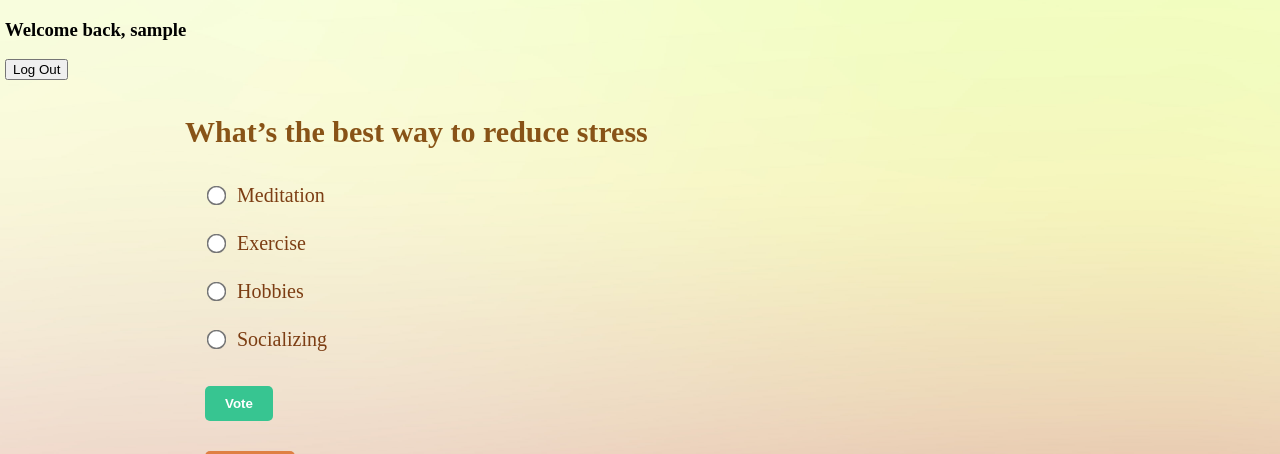
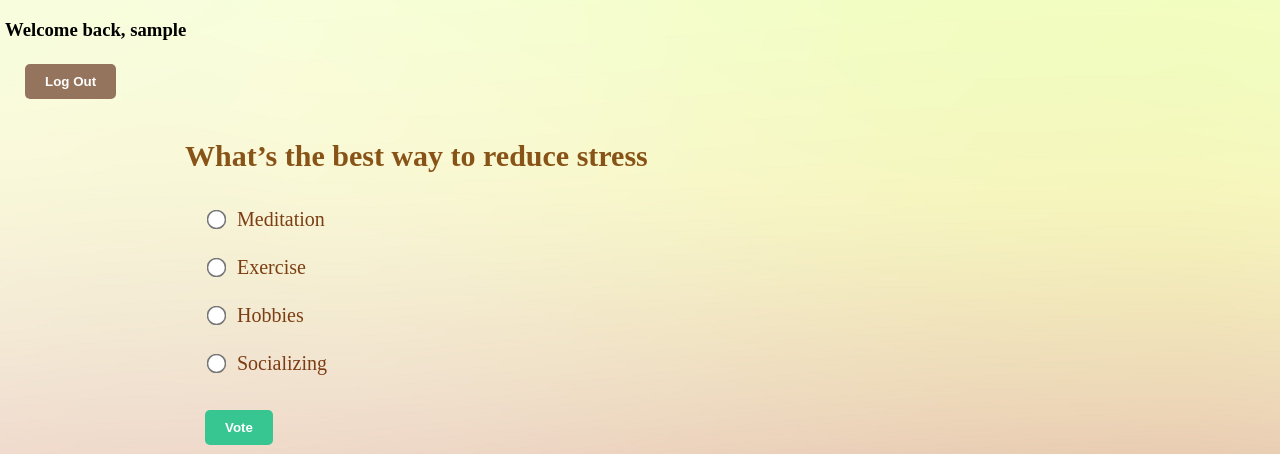
Before and after one commit to niichapats/ku-polls, a Django app: page /polls/1/ in a window 1280 px wide. Shown: the top 454 px of the page. Run offline with Django 5.2, Linux system fonts and the light colour scheme; the visitor is signed in with stand-in values (Sample User, id 1); data comes from the database, SQL or seed files in the repository; data that the repository does not hold is empty.

Commit message:
Improve button in base template

```diff
--- a/polls/templates/polls/base.html
+++ b/polls/templates/polls/base.html
@@ -19,7 +19,7 @@
             {% if user.is_authenticated %}
                 <form action="{% url 'logout' %}" method="post">
                     {% csrf_token %}
-                    <button type="submit">Log Out</button>
+                    <button type="submit" class="logout-button">Log Out</button>
                 </form>
             {% else %}
                 <h3>Please <a href="{% url 'login' %}?next={{request.path}}">Login</a></h3>
```
